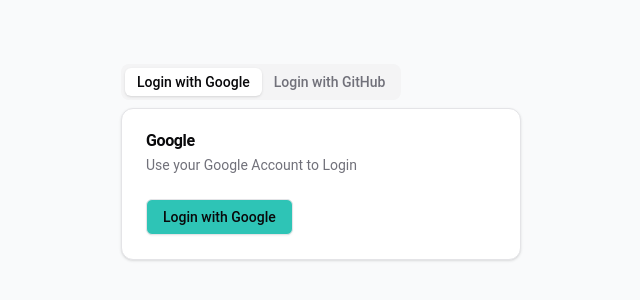
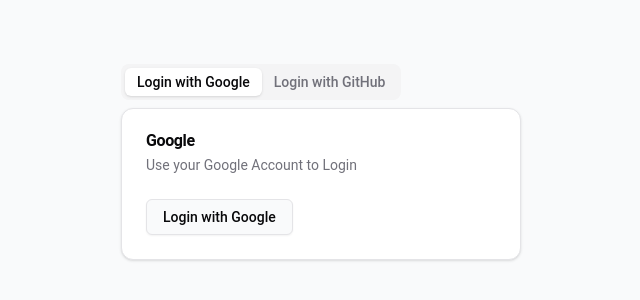
Before and after one commit to Darkthunder119/TetherLinear, a React (Vite) app: page / in a window 1280 px wide. Shown: the part 238-538 px from the top of the page, without its empty margins (319-959 px from the left). Built offline with nearby package versions, Linux system fonts and the light colour scheme; no server answers; what urql would draw is missing.

Commit message:
color change of button, looked butt

```diff
--- a/src/components/Login/GoogleLogin.tsx
+++ b/src/components/Login/GoogleLogin.tsx
@@ -16,7 +16,7 @@ const GoogleLogin: FC = () => {
                     <CardDescription>Use your Google Account to Login</CardDescription>
                 </CardHeader>
                 <CardContent>
-                    <Button variant="outline" className="bg-lightSeaGreen" onClick={() => signIn(auth, 'GOOGLE')}>
+                    <Button variant="outline" className="bg-gray-50" onClick={() => signIn(auth, 'GOOGLE')}>
                         Login with Google
                     </Button>
                 </CardContent>
```
